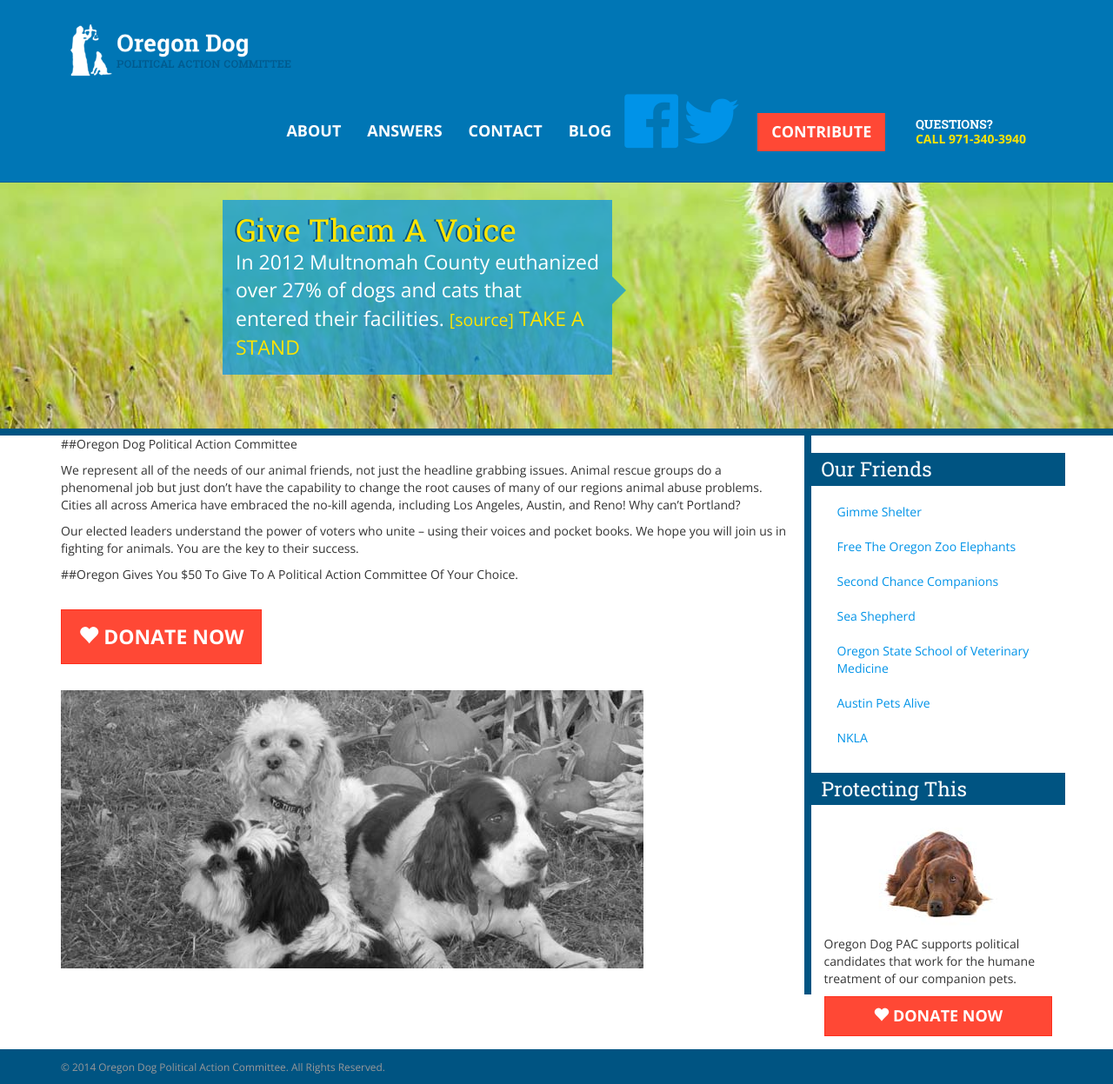
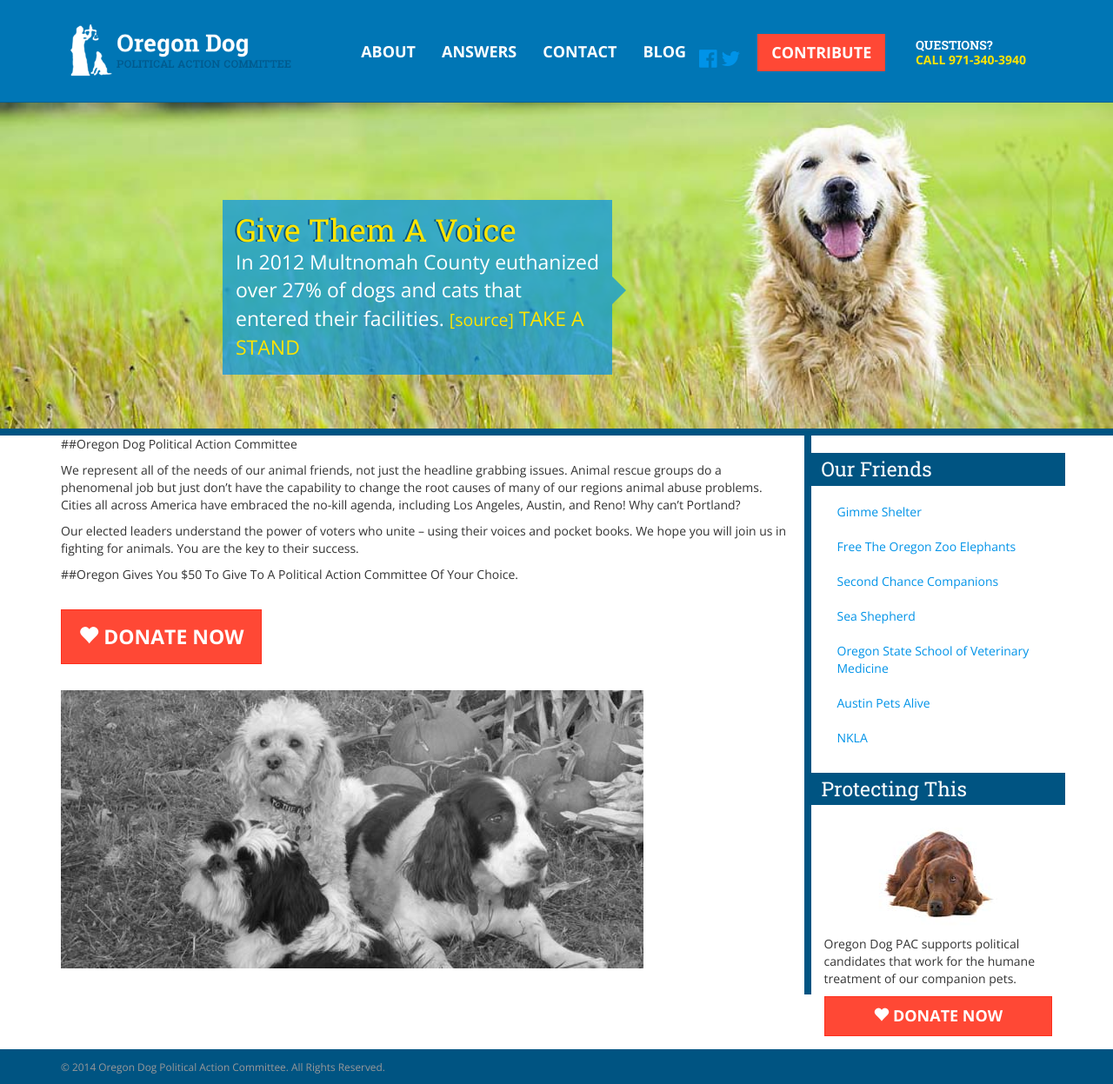
Before and after one commit to OregonDogPAC/OregonDogPAC.github.io, a Jekyll site: the page built from index.markdown, in a window 1280 px wide and 1247 px high. Shown: the whole window at 87% size. Built offline with Jekyll 4.4.1, drawn with Linux system fonts in a browser that asks for light colours; nearby versions of some CDN libraries.

Commit message:
changed social icons size

```diff
--- a/_includes/head.html
+++ b/_includes/head.html
@@ -49,8 +49,8 @@ if((location.host === 'oregondogpac.com')) {
 				{% endfor %}
                 <li> <a href="https://oregondogpac.wordpress.com/">Blog</a></li>
 			</ul>
-            <a target="_top"  href="https://www.facebook.com/Oregon-Dog-PAC-1423878187935303/"><i class="fa fa-facebook-official fa-4x"></i></a>
-            <a target="_top" href="https://twitter.com/ordogpac"><i class="fa fa-twitter fa-4x"></i></a>
+            <a target="_top"  href="https://www.facebook.com/Oregon-Dog-PAC-1423878187935303/"><i class="fa fa-facebook-official fa-lg"></i></a>
+            <a target="_top" href="https://twitter.com/ordogpac"><i class="fa fa-twitter fa-lg"></i></a>
 			<a href="#" class="btn btn-donate btn-lg hide-on-sm" data-toggle="modal" data-target="#donate-modal">Contribute</a>
 			<div class="meta-info stacked hide-on-sm">
 				<h3>Questions?</h3>
```
